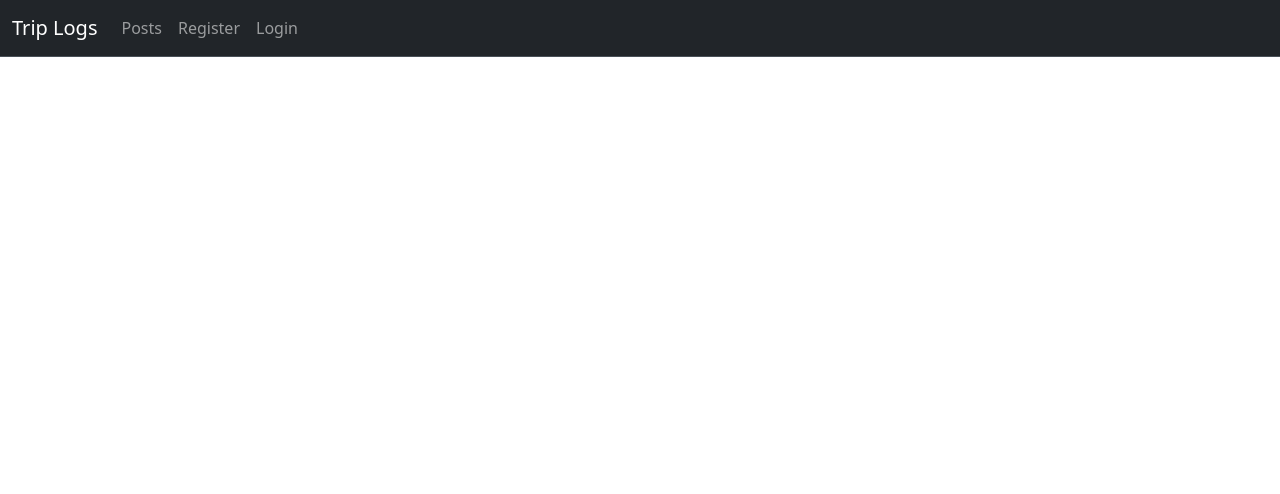
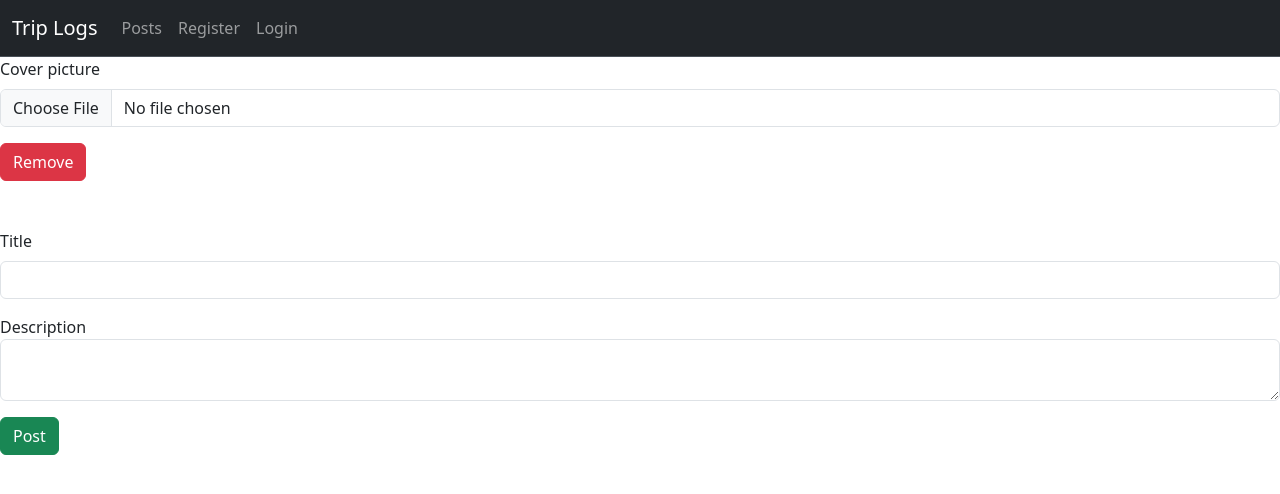
Before and after one commit to eduVaya/tripLog, a React (Create React App) app in the folder client/: page /insertpost in a window 1280 px wide. Shown: the top 494 px of the page. Built offline with nearby package versions, Linux system fonts and the light colour scheme; no server answers.

Commit message:
wip insert post

```diff
--- a/client/src/App.js
+++ b/client/src/App.js
@@ -15,6 +15,8 @@ import { loadUser } from './actions/authAction.js';
 // Others
 import { setAuthToken } from './utilities/helperFunction.js';
 import './App.css';
+import Posts from './containers/Posts.js';
+import InsertPost from './containers/InsertPost.js';
 
 if (localStorage.token) {
   setAuthToken(localStorage.token);
@@ -34,6 +36,9 @@ const App = () => {
           <Route exact path="/" element={<Landing />} />
           <Route exact path="/register" element={<Register />} />
           <Route exact path="/login" element={<Login />} />
+          <Route exact path="/posts" element={<Posts />} />
+          <Route exact path="/insertpost" element={<InsertPost />} />
+
         </Routes>
       </Fragment>
     </BrowserRouter>
--- a/client/src/components/Navbar.js
+++ b/client/src/components/Navbar.js
@@ -8,6 +8,8 @@ export default () => {
     const dispatch = useDispatch();
     const authLinks = (
         <>
+            <Link className="nav-link" to="/myposts">My Posts</Link>
+            <Link className="nav-link" to="/profile">Profile</Link>
             <a className="nav-link" href="#!" onClick={() => { dispatch(logout()) }}>Logout</a>
         </>
     );
@@ -27,7 +29,7 @@ export default () => {
                     </button>
                     <div className="collapse navbar-collapse" id="navbarNavAltMarkup">
                         <div className="navbar-nav ml-auto">
-                            <Link className="nav-link" aria-current="page" to="!#">Posts</Link>
+                            <Link className="nav-link" aria-current="page" to="/posts">Posts</Link>
                             {!loading && (isAuthenticated ? authLinks : guestLinks)}
                         </div>
                     </div>
--- /dev/null
+++ b/client/src/containers/InsertPost.js
@@ -0,0 +1,35 @@
+import React, { useState } from "react"
+
+
+
+export default () => {
+    const [imgSrc, setImg] = useState('');
+    const [postForm, setPostForm] = useState({
+        title: '',
+        description: '',
+        img: ''
+    });
+
+    return (
+        <div>
+            <form >
+                <div className="mb-5">
+                    <label className="form-label">Cover picture</label>
+                    <input className="form-control" name="image" type="file" id="formFile" onChange={e => setImg(URL.createObjectURL(e.target.files[0]))} />
+                    <button type="button" className="btn btn-danger mt-3" onClick={() => setImg('')}>Remove</button>
+                    <img id="frame" src={imgSrc} className="img-fluid" />
+
+                </div>
+                <div className="mb-3">
+                    <label className="form-label">Title</label>
+                    <input name="title" type="text" className="form-control" />
+                </div>
+                <div className="mb-3">
+                    <label >Description</label>
+                    <textarea name="description" className="form-control"></textarea>
+                </div>
+                <button type="submit" className="btn btn-success">Post</button>
+            </form>
+        </div>
+    )
+}
--- a/client/src/containers/Landing.js
+++ b/client/src/containers/Landing.js
@@ -1,7 +1,12 @@
 import React from "react";
-import { Link } from "react-router-dom";
+import { useSelector } from "react-redux";
+import { Link, Navigate } from "react-router-dom";
 
-const Landing = () => {
+export default () => {
+    const isAuthenticated = useSelector(state => state.auth.isAuthenticated);
+    if (isAuthenticated) {
+        return <Navigate to='feed'></Navigate>
+    }
     return (
         <div className="bg-secondary d-flex align-items-center justify-content-center vh-100 landingContainer">
             <div className="container text-center">
@@ -15,4 +20,3 @@ const Landing = () => {
         </div>
     )
 }
-export default Landing
--- /dev/null
+++ b/client/src/containers/Posts.js
@@ -0,0 +1,13 @@
+import React from "react"
+import { useSelector } from "react-redux"
+import { Link } from "react-router-dom";
+
+export default () => {
+    const isAuthenticated = useSelector(state => state.auth.isAuthenticated);
+    return (
+        <div>
+            {isAuthenticated && <Link type="button" className="btn btn-success" to='/insertpost'>Add Post</Link>}
+        </div>
+    )
+
+}
```
